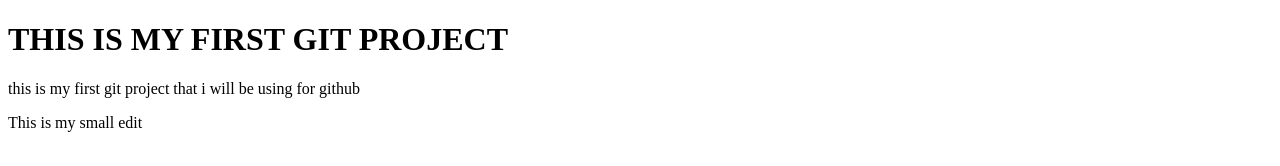
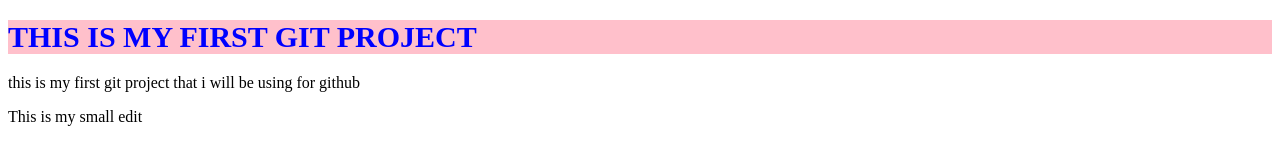
Before and after one commit to Fatimaaa3000/My_first_Gitproject, a plain HTML site: page index.html in a window 1280 px wide. Drawn offline with Linux system fonts and the light colour scheme.

Commit message:
styling added

```diff
--- a/index.html
+++ b/index.html
@@ -1,9 +1,21 @@
 <!DOCTYPE html>
 <html lang="en">
 <head>
+
+
     <meta charset="UTF-8">
     <meta name="viewport" content="width=device-width, initial-scale=1.0">
     <title>Document</title>
+     <style>
+         h1{
+             color : blue;
+             font-size: 30px;
+             background-color:pink;
+         }
+
+
+    </style>
+
 </head>
 <body>
     <h1>THIS IS MY FIRST GIT PROJECT</h1>
```
